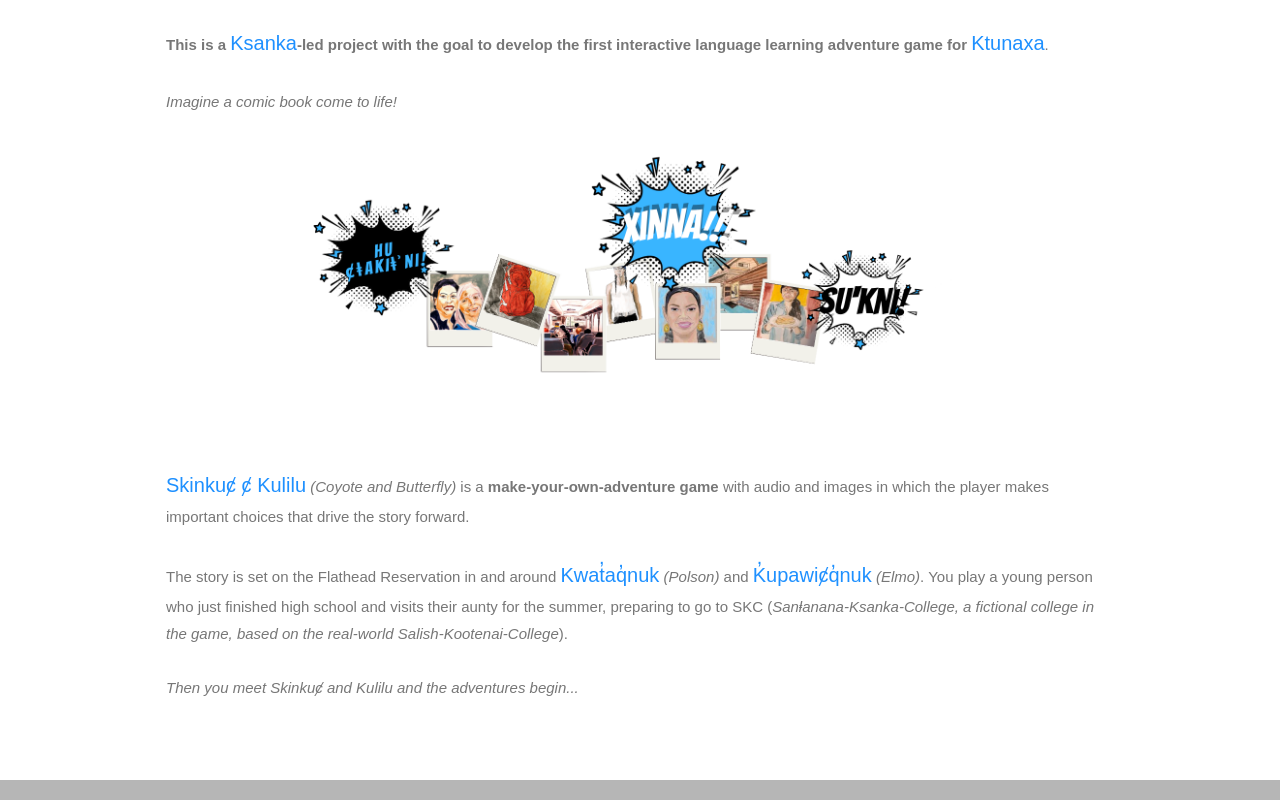
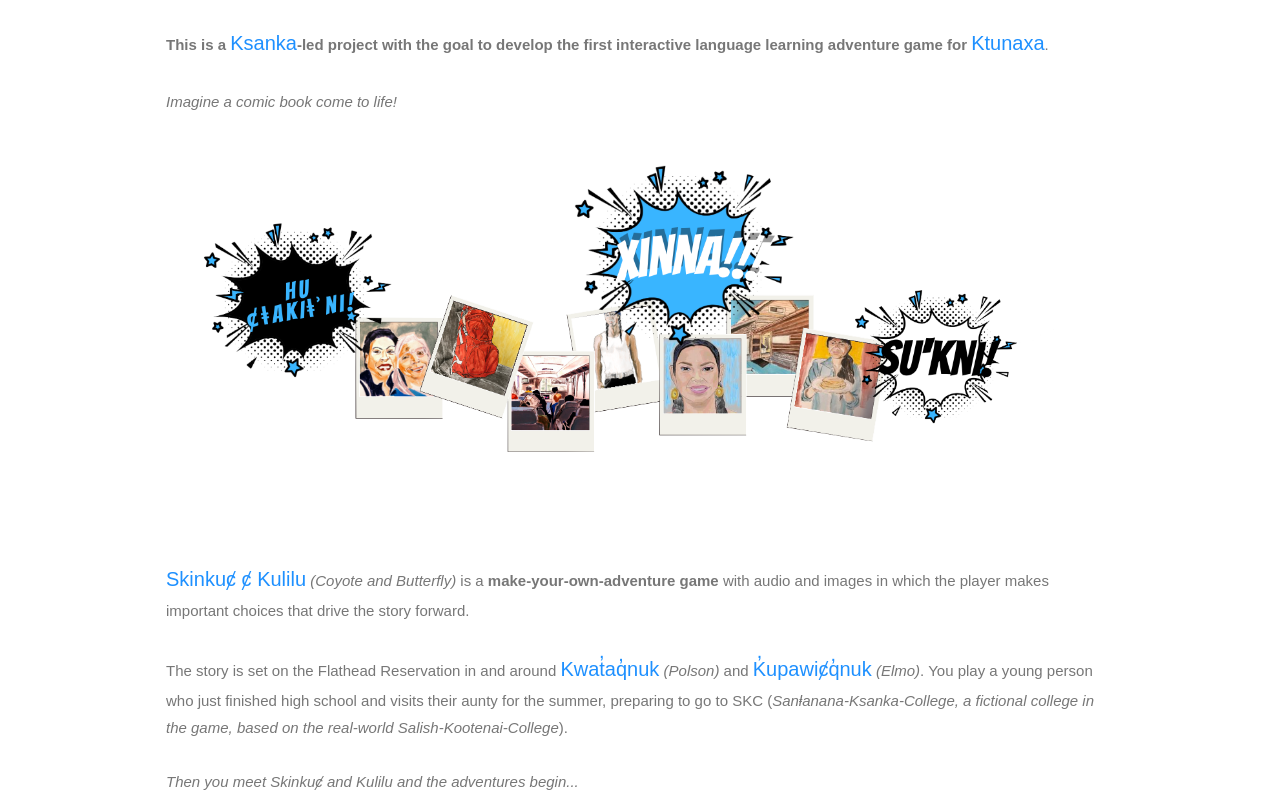
Before and after one commit to ktunaxa-interactive/website-2022, a plain HTML site: page index.html in a window 1280 px wide. Shown: the part 700-1500 px from the top of the page. Drawn offline with nearby package versions, Linux system fonts and the light colour scheme; grey boxes are pictures that could not be loaded.

Commit message:
Update index.html
increasing the size of image "comic book come to life"

```diff
--- a/index.html
+++ b/index.html
@@ -195,7 +195,7 @@ padding-left: 30px;
     <br> <em>Imagine a comic book come to life!</em>
     <br>
     <div style="text-align: center;">
-    <img src="./images/comic_book_come_to_life.png" width="75%">
+    <img src="./images/comic_book_come_to_life.png" width="100%">
     </div>
     <br>
     <br> <span style="color:DodgerBlue ; font-size: 20px;">Skinkuȼ ȼ Kulilu</span> <em>(Coyote and Butterfly)</em> is a <strong>make-your-own-adventure game</strong> with audio and images in which the player makes important choices that drive the story forward.
```
